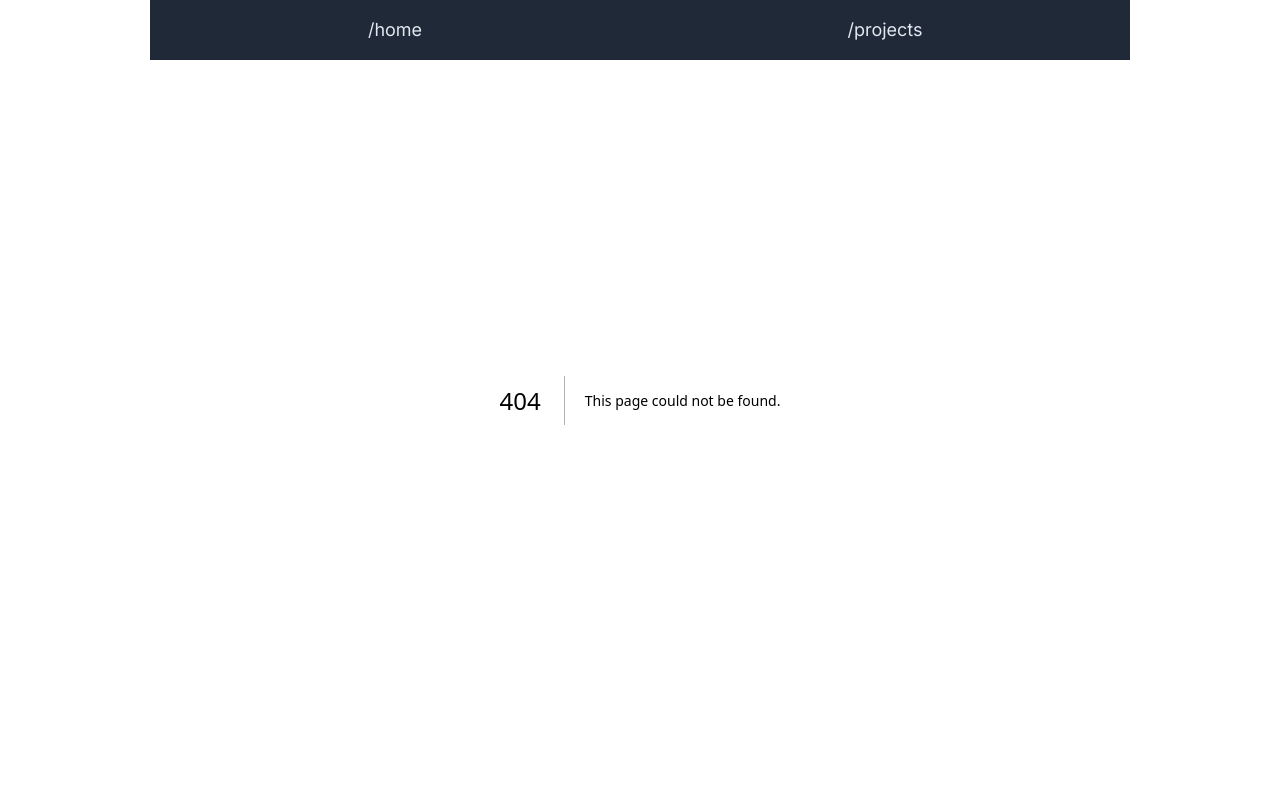
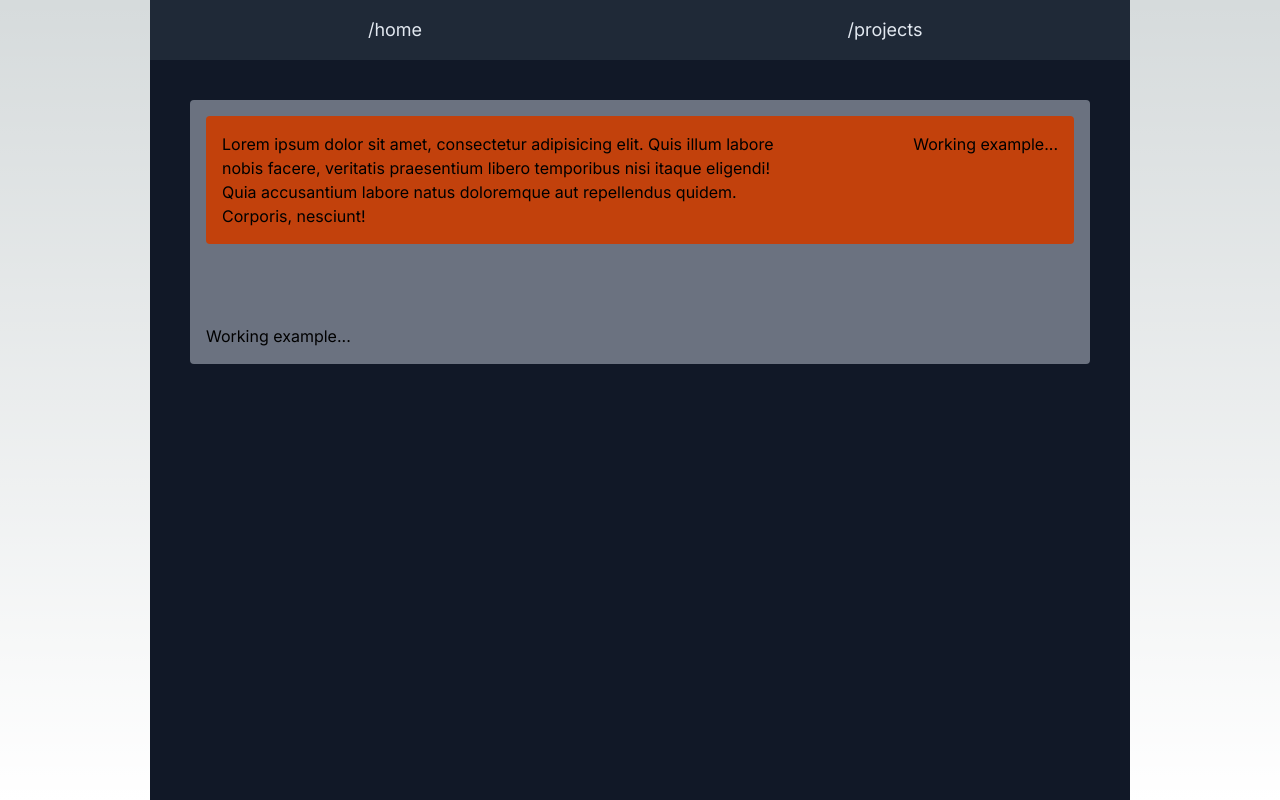
Before and after one commit to inerpiece/portfolio-2023, a Next.js app: page /projects/1 in a window 1280 px wide. Before the commit this address had no page. Built offline with nearby package versions, Linux system fonts and the light colour scheme.

Commit message:
Implements FluidArticle component. Adds additional props to FluidSection component. Extends FluidSection component with interactivity. Creates mockup project page. Creates mockup working example page. Note: structure is figured out. Next: design and color theory. After: content.

```diff
--- /dev/null
+++ b/src/app/projects/[project]/bgg/page.tsx
@@ -0,0 +1,12 @@
+import FluidArticle from "@/components/FluidArticle";
+import FluidPage from "@/components/FluidPage";
+
+export default function Bgg() {
+  return (
+    <FluidPage>
+      <FluidArticle>
+        <div>Working example...</div>
+      </FluidArticle>
+    </FluidPage>
+  );
+}
--- /dev/null
+++ b/src/app/projects/[project]/page.tsx
@@ -0,0 +1,62 @@
+"use client";
+import Link from "next/link";
+import { usePathname, useParams } from "next/navigation";
+import FluidPage from "@/components/FluidPage";
+import FluidSection from "@/components/FluidSection";
+import FluidArticle from "@/components/FluidArticle";
+import { useEffect, useState } from "react";
+import { projects } from "../page";
+
+type ProjectType = {
+  route: string;
+  name: string;
+  description: string;
+};
+const Project = () => {
+  const [currentProject, setCurrentProject] = useState<ProjectType>();
+  const path = usePathname();
+  const params = useParams();
+  useEffect(() => {
+    projects.map((project) => {
+      if (project.route === params.project) {
+        setCurrentProject(project);
+        return;
+      }
+    });
+  }, []);
+  return (
+    <FluidPage>
+      <FluidArticle>
+        <FluidSection accentWarning>
+          <div className="basis-8/12">
+            <h1>{currentProject?.name}</h1>
+            <p>
+              {currentProject?.description} Lorem ipsum dolor sit amet,
+              consectetur adipisicing elit. Quis illum labore nobis facere,
+              veritatis praesentium libero temporibus nisi itaque eligendi! Quia
+              accusantium labore natus doloremque aut repellendus quidem.
+              Corporis, nesciunt!
+            </p>
+          </div>
+          <div className="basis-3/12 md:text-right">
+            <Link
+              className="hover:underline"
+              href={`/projects/${params.project}/${params.project}`}
+            >
+              Working example...
+            </Link>
+          </div>
+        </FluidSection>
+        <div>
+          <h1>{currentProject?.name}</h1>
+          <p>{currentProject?.description}</p>
+        </div>
+        <Link href={`/projects/${params.project}/${params.project}`}>
+          Working example...
+        </Link>
+      </FluidArticle>
+    </FluidPage>
+  );
+};
+
+export default Project;
--- a/src/app/projects/page.tsx
+++ b/src/app/projects/page.tsx
@@ -1,5 +1,18 @@
 import FluidPage from "@/components/FluidPage";
 import FluidSection from "@/components/FluidSection";
+
+export const projects = [
+  {
+    route: "bgg",
+    name: "Background Generator",
+    description: "Lorem ipsum",
+  },
+  {
+    route: "bgg2",
+    name: "Background Generator2",
+    description: "Lorem ipsum 2",
+  },
+];
 export default function Projects() {
   return (
     <FluidPage>
@@ -31,6 +44,19 @@ export default function Projects() {
           />
         </div>
       </FluidSection>
+      {projects.map((project) => (
+        <FluidSection interactive={true} link={project.route}>
+          <p className="basis-full md:pr-2 pb-4 md:pb-0">
+            {project.description}
+          </p>
+          <div className="basis-full  md:pl-2 ">
+            <img
+              src="https://t3.ftcdn.net/jpg/02/48/42/64/360_F_248426448_NVKLywWqArG2ADUxDq6QprtIzsF82dMF.jpg"
+              alt=""
+            />
+          </div>
+        </FluidSection>
+      ))}
     </FluidPage>
   );
 }
--- /dev/null
+++ b/src/components/FluidArticle.tsx
@@ -0,0 +1,14 @@
+type FluidArticleProps = {
+  children: React.ReactNode;
+};
+
+function FluidArticle({ children }: FluidArticleProps) {
+  return (
+    // REMOVE: temporary color while developing the component
+    <article className="flex flex-col sm:rounded mb-10 sm:mb-20 p-4 bg-gray-500">
+      {children}
+    </article>
+  );
+}
+
+export default FluidArticle;
--- a/src/components/FluidSection.tsx
+++ b/src/components/FluidSection.tsx
@@ -1,13 +1,53 @@
+import Link from "next/link";
+
 type FluidSectionProps = {
+  interactive?: boolean;
+  flush?: boolean;
+  background?: boolean;
+  accentImportant?: boolean;
+  link?: string;
+  accentWarning?: boolean;
+  accentPositive?: boolean;
   children: React.ReactNode;
 };
 
-function FluidSection({ children }: FluidSectionProps) {
+function FluidSection({
+  interactive,
+  flush,
+  background = true,
+  accentImportant,
+  accentWarning,
+  accentPositive,
+  link,
+  children,
+}: FluidSectionProps) {
   return (
     // REMOVE: temporary color while developing the component
-    <section className="flex flex-col sm:rounded mb-10 sm:mb-20 last:mb-0 p-4 md:flex-row justify-between bg-gray-700 hover:bg-gray-500">
-      {children}
-    </section>
+
+    <>
+      {!interactive ? (
+        <section
+          className={`
+          ${flush ? "py-4" : "p-4"}
+          ${background ? "bg-gray-700" : ""}
+          ${accentImportant ? "bg-cyan-700" : ""}
+          ${accentWarning ? "bg-orange-700" : ""}
+          ${accentPositive ? "bg-green-700" : ""}
+          flex flex-col sm:rounded mb-10 sm:mb-20 last:mb-0 md:flex-row justify-between`}
+        >
+          {children}
+        </section>
+      ) : (
+        <section className="mb-10 sm:mb-20 last:mb-0">
+          <Link
+            className="flex flex-col sm:rounded p-4 md:flex-row justify-between bg-gray-700 hover:bg-gray-500"
+            href={`/projects/${link}`}
+          >
+            {children}
+          </Link>
+        </section>
+      )}
+    </>
   );
 }
 
--- a/src/components/Header.tsx
+++ b/src/components/Header.tsx
@@ -11,7 +11,7 @@ function Header() {
   const [burgerState, setBurgerState] = useState(false);
   const handleResize = () => setWindowWidth(window.innerWidth);
 
-  const toggleBurgerMenu = (e: any) => {
+  const toggleBurgerMenu = () => {
     setBurgerState(!burgerState);
   };
 
--- a/src/components/icons/BurgerMenuIcon.tsx
+++ b/src/components/icons/BurgerMenuIcon.tsx
@@ -21,10 +21,10 @@ export default function BurgerMenuIcon({
     >
       <g
         fill={color}
-        fill-rule="evenodd"
+        fillRule="evenodd"
         stroke={color}
-        stroke-linecap="round"
-        stroke-linejoin="round"
+        strokeLinecap="round"
+        strokeLinejoin="round"
       >
         <path d="m4.5 6.5h12" />
         <path d="m4.498 10.5h11.997" />
```
